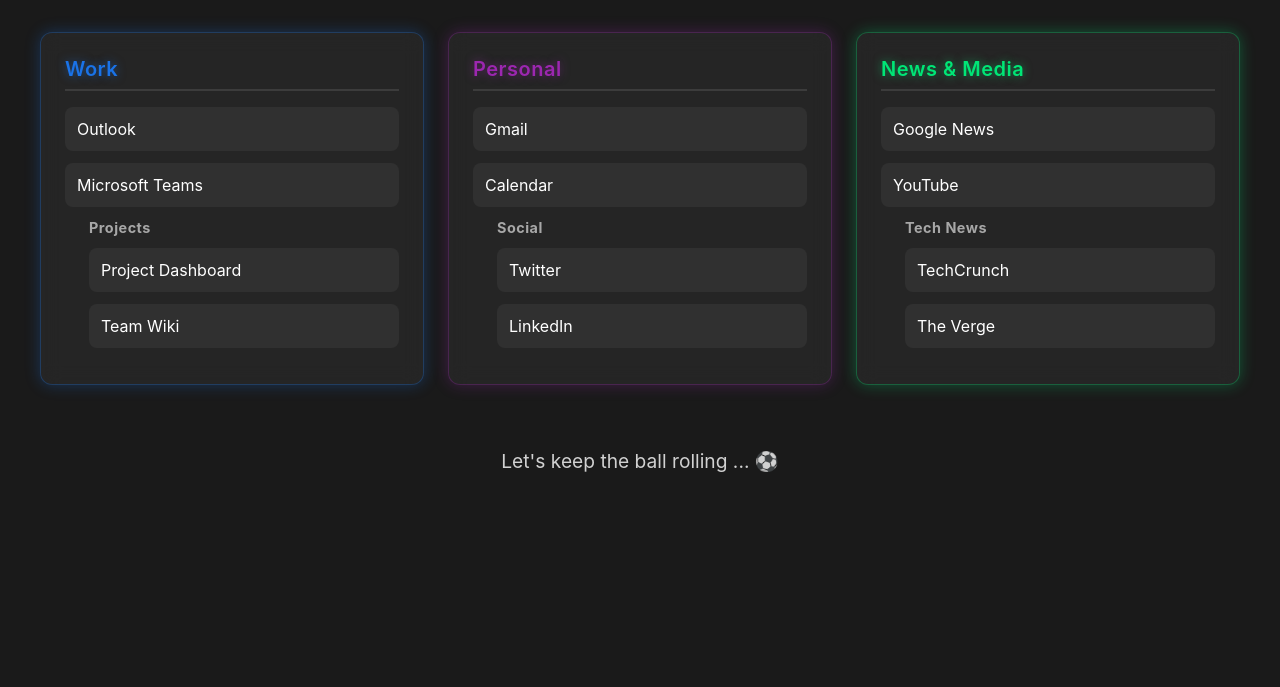
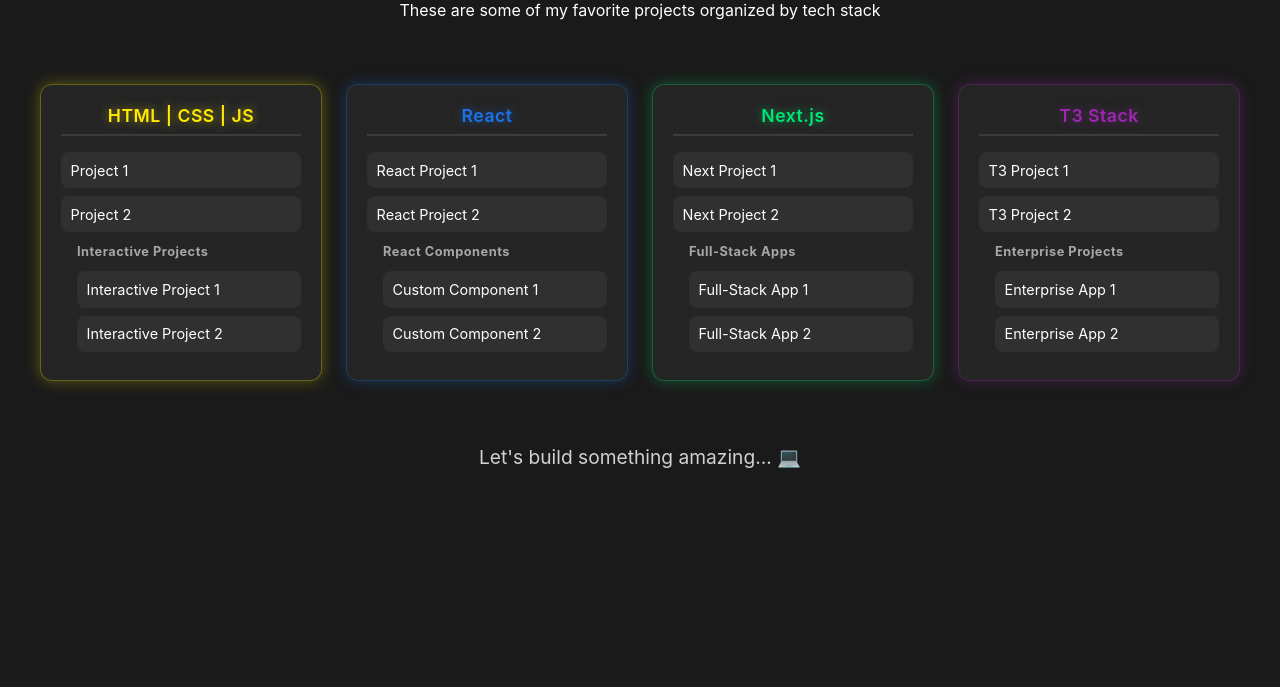
Before and after one commit to BrendonPedro/browserHome, a plain HTML site: page index.html in a window 1280 px wide. Shown: the part 113-800 px from the top of the page. Drawn offline with Linux system fonts and the light colour scheme.

Commit message:
Updaing project hub

```diff
--- a/index.html
+++ b/index.html
@@ -3,66 +3,84 @@
 <head>
     <meta charset="UTF-8">
     <meta name="viewport" content="width=device-width, initial-scale=1.0">
-    <title>My Bookmark Hub</title>
+    <title>My Project Hub</title>
+    <link rel="stylesheet" href="https://cdnjs.cloudflare.com/ajax/libs/font-awesome/6.7.2/css/all.min.css">
     <link rel="stylesheet" href="styles.css">
-    <script src = "main.js" defer></script>
 <body>
     <header class="welcome-header">
-        <h1>Welcome back Brendon 😎</h1>
+        <h1>Welcome to my Project Hub</h1>
+        <p>These are some of my favorite projects organized by tech stack</p>
     </header>
-
     <div class="tab-groups">
-        <!-- Work Group -->
+        <!-- HTML/CSS/JS Group (Yellow) -->
         <div class="group">
             <div class="group-header">
-                <h2 class="group-title">Work</h2>
+                <h2 class="group-title">HTML | CSS | JS</h2>
             </div>
             <ul class="links-list">
-                <li><a href="https://outlook.office.com">Outlook</a></li>
-                <li><a href="https://teams.microsoft.com">Microsoft Teams</a></li>
+                <li><a href="projects/html-css-js/project1/index.html">Project 1</a></li>
+                <li><a href="projects/html-css-js/project2/index.html">Project 2</a></li>
                 <div class="subgroup">
-                    <h3 class="subgroup-title">Projects</h3>
-                    <li><a href="#">Project Dashboard</a></li>
-                    <li><a href="#">Team Wiki</a></li>
+                    <h3 class="subgroup-title">Interactive Projects</h3>
+                    <li><a href="projects/html-css-js/interactive1/index.html">Interactive Project 1</a></li>
+                    <li><a href="projects/html-css-js/interactive2/index.html">Interactive Project 2</a></li>
                 </div>
             </ul>
         </div>
 
-        <!-- Personal Group -->
+        <!-- React Group (Blue) -->
         <div class="group">
             <div class="group-header">
-                <h2 class="group-title">Personal</h2>
+                <h2 class="group-title">React</h2>
             </div>
             <ul class="links-list">
-                <li><a href="https://gmail.com">Gmail</a></li>
-                <li><a href="https://calendar.google.com">Calendar</a></li>
+                <li><a href="projects/react/project1/index.html">React Project 1</a></li>
+                <li><a href="projects/react/project2/index.html">React Project 2</a></li>
                 <div class="subgroup">
-                    <h3 class="subgroup-title">Social</h3>
-                    <li><a href="https://twitter.com">Twitter</a></li>
-                    <li><a href="https://linkedin.com">LinkedIn</a></li>
+                    <h3 class="subgroup-title">React Components</h3>
+                    <li><a href="projects/react/component1/index.html">Custom Component 1</a></li>
+                    <li><a href="projects/react/component2/index.html">Custom Component 2</a></li>
                 </div>
             </ul>
         </div>
 
-        <!-- News & Media Group -->
+        <!-- Next.js Group (Green) -->
         <div class="group">
             <div class="group-header">
-                <h2 class="group-title">News & Media</h2>
+                <h2 class="group-title">Next.js</h2>
             </div>
             <ul class="links-list">
-                <li><a href="https://news.google.com">Google News</a></li>
-                <li><a href="https://youtube.com">YouTube</a></li>
+                <li><a href="projects/nextjs/project1/index.html">Next Project 1</a></li>
+                <li><a href="projects/nextjs/project2/index.html">Next Project 2</a></li>
                 <div class="subgroup">
-                    <h3 class="subgroup-title">Tech News</h3>
-                    <li><a href="https://techcrunch.com">TechCrunch</a></li>
-                    <li><a href="https://theverge.com">The Verge</a></li>
+                    <h3 class="subgroup-title">Full-Stack Apps</h3>
+                    <li><a href="projects/nextjs/fullstack1/index.html">Full-Stack App 1</a></li>
+                    <li><a href="projects/nextjs/fullstack2/index.html">Full-Stack App 2</a></li>
+                </div>
+            </ul>
+        </div>
+
+        <!-- T3 Stack Group (Purple) -->
+        <div class="group">
+            <div class="group-header">
+                <h2 class="group-title">T3 Stack</h2>
+            </div>
+            <ul class="links-list">
+                <li><a href="projects/t3stack/project1/index.html">T3 Project 1</a></li>
+                <li><a href="projects/t3stack/project2/index.html">T3 Project 2</a></li>
+                <div class="subgroup">
+                    <h3 class="subgroup-title">Enterprise Projects</h3>
+                    <li><a href="projects/t3stack/enterprise1/index.html">Enterprise App 1</a></li>
+                    <li><a href="projects/t3stack/enterprise2/index.html">Enterprise App 2</a></li>
                 </div>
             </ul>
         </div>
     </div>
 
     <footer class="footer-message">
-        <p>Let's keep the ball rolling ... ⚽</p>
+        <p>Let's build something amazing... 💻</p>
     </footer>
+    <!-- Script -->
+    <script src="script.js"></script>
 </body>
 </html>
--- /dev/null
+++ b/projects/html-css-js/project1/script.js
@@ -0,0 +1 @@
+console.log('testing')
--- /dev/null
+++ b/projects/html-css-js/project1/styles.css
@@ -0,0 +1,8 @@
+html {
+    box-sizing: border-box;
+}
+
+body {
+    margin: 0;
+    min-height: 100vh;
+}
--- a/styles.css
+++ b/styles.css
@@ -2,6 +2,7 @@
     --neon-blue: #1a73e8;
     --neon-purple: #9c27b0;
     --neon-green: #00e676;
+    --neon-yellow: #ffea00;
 }
 
 .welcome-header {
@@ -72,35 +73,40 @@
 
 .tab-groups {
     display: grid;
-    grid-template-columns: repeat(auto-fit, minmax(300px, 1fr));
+    grid-template-columns: repeat(4, 1fr);;
     gap: 1.5rem;
 }
 
 .group {
     background: rgba(255, 255, 255, 0.05);
     border-radius: 12px;
-    padding: 1.5rem;
+    padding: 1.25rem;
     backdrop-filter: blur(10px);
     position: relative;
     overflow: hidden;
     transition: all 0.3s ease;
 }
 
+/* Group style assignments */
 .group:nth-child(1) {
-    box-shadow: 0 0 15px rgba(26, 115, 232, 0.3);
+    box-shadow: 0 0 15px rgba(255, 234, 0, 0.3); /* Yellow glow */
+    border: 1px solid rgba(255, 234, 0, 0.3);
+}
+
+.group:nth-child(2) {
+    box-shadow: 0 0 15px rgba(26, 115, 232, 0.3); /* Blue glow */
     border: 1px solid rgba(26, 115, 232, 0.3);
 }
 
-.group:nth-child(2) {
-    box-shadow: 0 0 15px rgba(156, 39, 176, 0.3);
-    border: 1px solid rgba(156, 39, 176, 0.3);
-}
-
 .group:nth-child(3) {
-    box-shadow: 0 0 15px rgba(0, 230, 118, 0.3);
+    box-shadow: 0 0 15px rgba(0, 230, 118, 0.3); /* Green glow */
     border: 1px solid rgba(0, 230, 118, 0.3);
 }
 
+.group:nth-child(4) { /* For T3 Stack, if you add a 4th group */
+    box-shadow: 0 0 15px rgba(156, 39, 176, 0.3); /* Purple glow */
+    border: 1px solid rgba(156, 39, 176, 0.3);
+}
 .group:hover {
     transform: translateY(-5px);
     box-shadow: 0 0 25px rgba(255, 255, 255, 0.2);
@@ -114,14 +120,15 @@
     border-bottom: 2px solid rgba(255, 255, 255, 0.1);
 }
 
+/* Title colors */
 .group:nth-child(1) .group-title {
-    color: var(--neon-blue);
-    text-shadow: 0 0 10px rgba(26, 115, 232, 0.5);
+    color: var(--neon-yellow);
+    text-shadow: 0 0 10px rgba(255, 234, 0, 0.5);
 }
 
 .group:nth-child(2) .group-title {
-    color: var(--neon-purple);
-    text-shadow: 0 0 10px rgba(156, 39, 176, 0.5);
+    color: var(--neon-blue);
+    text-shadow: 0 0 10px rgba(26, 115, 232, 0.5);
 }
 
 .group:nth-child(3) .group-title {
@@ -129,9 +136,14 @@
     text-shadow: 0 0 10px rgba(0, 230, 118, 0.5);
 }
 
+.group:nth-child(4) .group-title {
+    color: var(--neon-purple);
+    text-shadow: 0 0 10px rgba(156, 39, 176, 0.5);
+}
+
 .group-title {
-    margin: 0;
-    font-size: 1.25rem;
+    margin: auto;
+    font-size: 1.1rem;
     font-weight: 600;
     letter-spacing: 0.5px;
 }
@@ -143,32 +155,34 @@
 }
 
 .links-list li {
-    margin-bottom: 0.75rem;
+    margin-bottom: 0.5rem;
 }
 
 .links-list a {
     color: #fff;
+    font-size: 0.9rem; /* Reduced font size */
+    padding: 0.6rem; /* Reduced padding from 0.75rem */
     text-decoration: none;
     display: block;
-    padding: 0.75rem;
     border-radius: 8px;
     transition: all 0.3s ease;
     background: rgba(255, 255, 255, 0.05);
 }
 
+/* Link hover colors */
 .links-list a:hover {
     background: rgba(255, 255, 255, 0.1);
     transform: translateX(5px);
 }
 
 .group:nth-child(1) .links-list a:hover {
-    color: var(--neon-blue);
-    box-shadow: 0 0 10px rgba(26, 115, 232, 0.2);
+    color: var(--neon-yellow);
+    box-shadow: 0 0 10px rgba(255, 234, 0, 0.2);
 }
 
 .group:nth-child(2) .links-list a:hover {
-    color: var(--neon-purple);
-    box-shadow: 0 0 10px rgba(156, 39, 176, 0.2);
+    color: var(--neon-blue);
+    box-shadow: 0 0 10px rgba(26, 115, 232, 0.2);
 }
 
 .group:nth-child(3) .links-list a:hover {
@@ -176,16 +190,28 @@
     box-shadow: 0 0 10px rgba(0, 230, 118, 0.2);
 }
 
+.group:nth-child(4) .links-list a:hover {
+    color: var(--neon-purple);
+    box-shadow: 0 0 10px rgba(156, 39, 176, 0.2);
+}
+
 .subgroup {
-    margin-left: 1.5rem;
-    margin-top: 0.5rem;
+    margin-left: 1rem;
+    margin-top: 0.4rem;
 }
 
 .subgroup-title {
     color: rgba(255, 255, 255, 0.6);
-    font-size: 0.9rem;
+    font-size: 0.8rem;
     margin: 0.75rem 0;
     letter-spacing: 0.5px;
+}
+
+/* Revert to stacked layout on smaller screens */
+@media (max-width: 1100px) {
+    .tab-groups {
+        grid-template-columns: repeat(2, 1fr); /* 2 columns on medium screens */
+    }
 }
 
 @media (max-width: 768px) {
```
Also changed, not shown: CSPREP/main.js (added, +149 -0 lines), main.js (deleted, +0 -149 lines), projects/html-css-js/project1/index.html (added, +14 -0 lines), script.js (added, +9 -0 lines), CSPREP/csprep-bin-day3-OOP.js (renamed from csprep-bin-day3-OOP.js), CSPREP/index.js (renamed from index.js), assets/other/structure.png (added), assets/shared.css (added), projects/html-css-js/project2/index.html (added), projects/html-css-js/project2/script.js (added), projects/html-css-js/project2/styles.css (added), 2 other files.
